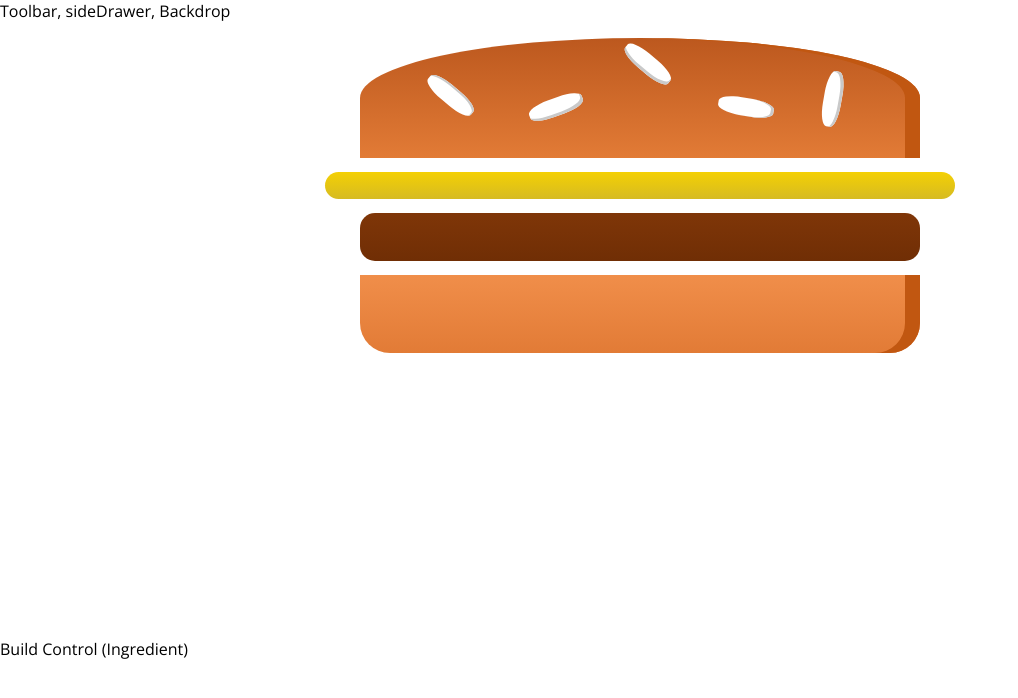
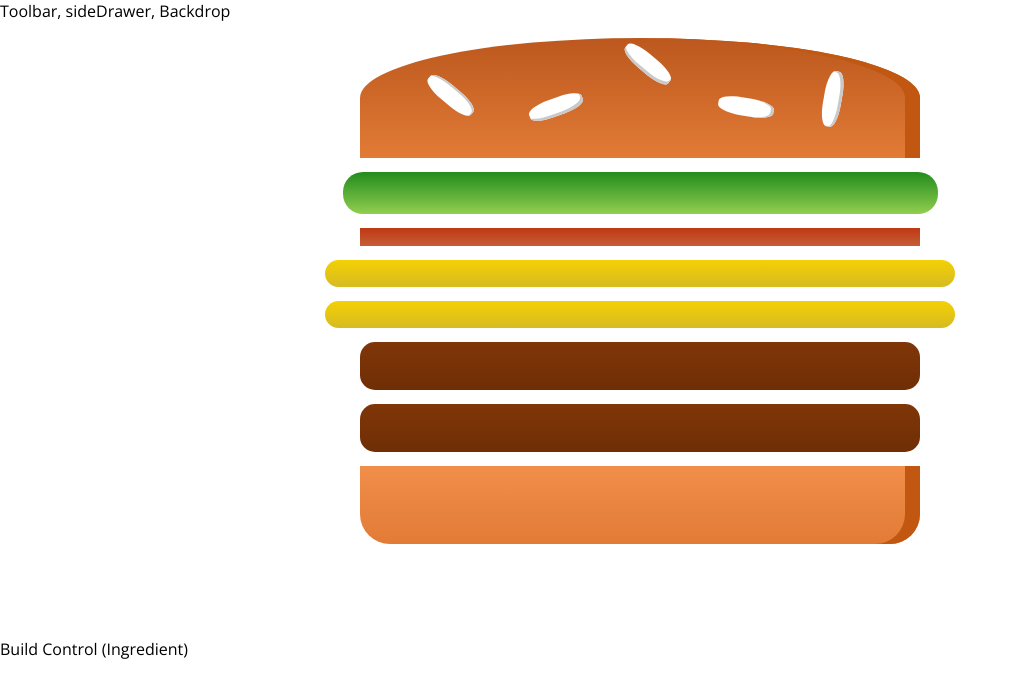
Before and after one commit to itneel97/BurgerBuilder, a React (Create React App) app: page / in a window 1280 px wide. Shown: the top 698 px of the page, without its empty margins (0-1018 px from the left). Built offline with nearby package versions, Linux system fonts and the light colour scheme.

Commit message:
129 dynamically outputting ingredients

```diff
--- a/src/components/Burger/Burger.js
+++ b/src/components/Burger/Burger.js
@@ -3,12 +3,34 @@ import classes from './Burger.module.css';
 import BurgerIngredient from './BurgerIngredient/BurgerIngredient';
 
 const burger = (props) => {
+    /* // Object is a js object - keys method extracts the keys of a given object and turns into an array
+     const temp1 = Object.keys(props.ingredients) //
+     const temp2 = Object.keys(props.ingredients).map(igKey => igKey) // making it like array like each ingredient is different array
+     const temp3 = Object.keys(props.ingredients).map(igKey => { return [...Array(props.ingredients[igKey])] }); //creating array of total number of ingredients in this case it is six
+     const temp4 = Object.keys(props.ingredients)
+         .map(igKey => {
+             return [...Array(props.ingredients[igKey])].map((_, i) =>  ((igKey+i) +": "+ igKey) )  ;
+             });
+     const temp5 = Object.keys([...Array(props.ingredients["meat"])]) // this returns how many elements are there with same key like there are two meat in the ingredients
+     */
+
+    const transformedIngredients = Object.keys(props.ingredients)
+        .map(igKey => {
+            return [...Array(props.ingredients[igKey])].map((_, i) => {
+                return (<BurgerIngredient key={igKey + i} type={igKey} />);
+            });
+        });
+
     return (
         <div className={classes.Burger} >
-            <BurgerIngredient type="bread-top"/>
-            <BurgerIngredient type="cheese"/>
-            <BurgerIngredient type="meat"/>
-            <BurgerIngredient type="bread-bottom"/>
+            <BurgerIngredient type="bread-top" />
+            {transformedIngredients}
+            {/* {"keys:" + temp1}<br />
+            {"mapigkeys:" + temp2} <br />
+            {"temp3:" + temp3}<br />
+            {"final:" + temp4}<br />
+            {"temp5: " + temp5 + ":"} */}
+            <BurgerIngredient type="bread-bottom" />
         </div>
     );
 };
--- a/src/containers/BurgerBuilder/BurgerBuilder.js
+++ b/src/containers/BurgerBuilder/BurgerBuilder.js
@@ -2,11 +2,24 @@ import React, { Component } from 'react';
 import Aux from '../../hoc/Auxiliary'
 import Burger from '../../components/Burger/Burger';
 class BurgerBuilder extends Component{
+    // constructor(props){
+    //     super(props);
+    //     this.state = {........}
+    // }
+
+    state = {
+        ingredients:{
+            salad: 1,
+            bacon: 1,
+            cheese: 2,
+            meat: 2,
+        }
+    };
 
     render(){
         return(
             <Aux>
-                <Burger/>
+                <Burger ingredients={this.state.ingredients} />
                 <div>Build Control (Ingredient)</div>
             </Aux>
         );
```
